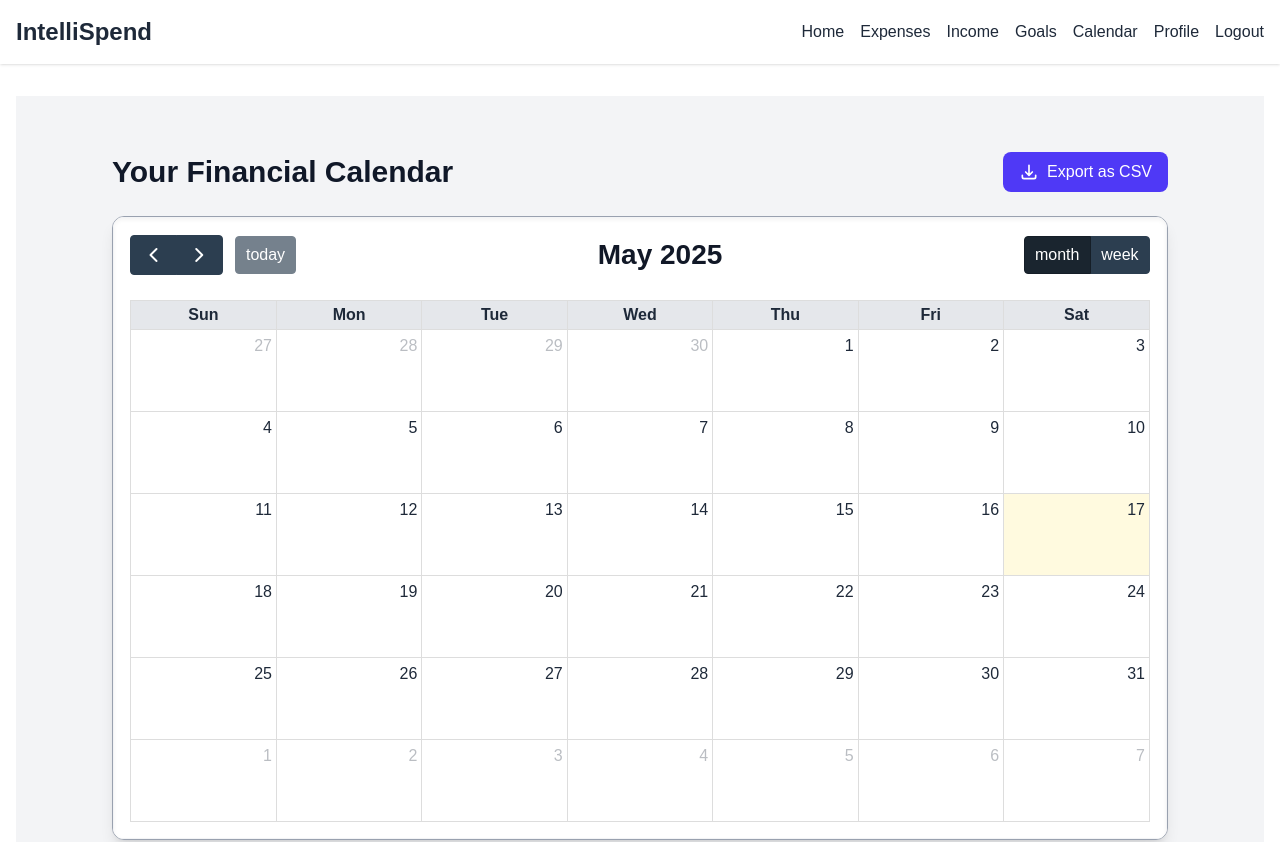
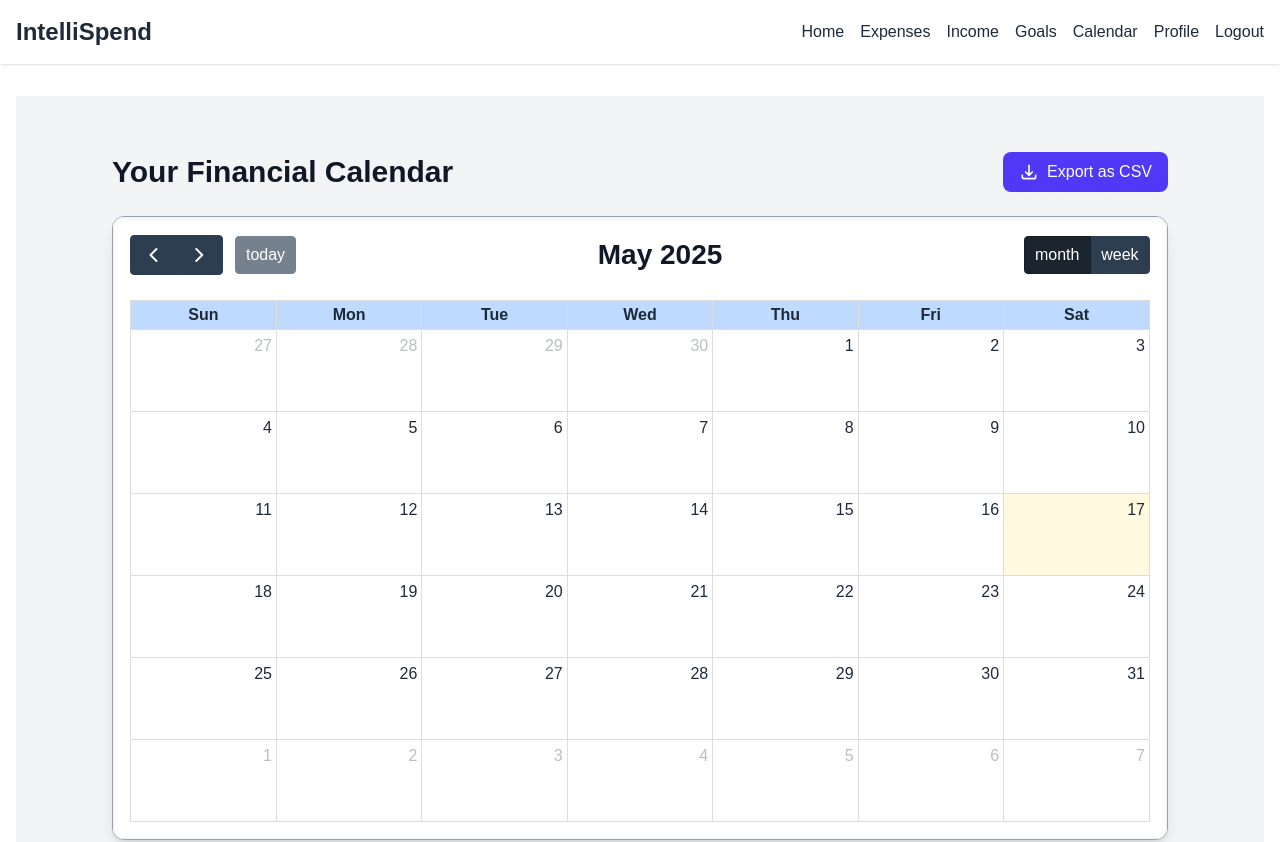
Before and after one commit to limweekit/intellispend, a Next.js app in the folder frontend/: page /calendar in a window 1280 px wide. Shown: the top 842 px of the page. Built offline with nearby package versions, Linux system fonts and the light colour scheme; no server answers.

Commit message:
Added colour to calendar day headers

```diff
--- a/frontend/app/calendar/CalendarView.jsx
+++ b/frontend/app/calendar/CalendarView.jsx
@@ -89,7 +89,7 @@ export default function CalendarView() {
             "p-2 bg-white border border-gray-600 text-gray-800"
           }
           dayHeaderClassNames={() =>
-            "bg-gray-200 text-gray-800 border-b border-gray-600"
+            "bg-blue-200 text-gray-800 border-b border-gray-600"
           }
           titleFormat={{ year: "numeric", month: "long" }}
           navLinks={true}
```
